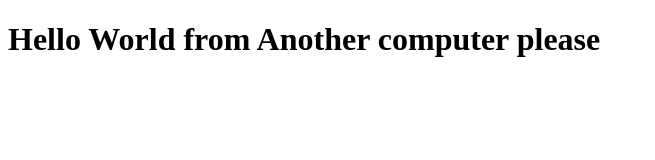
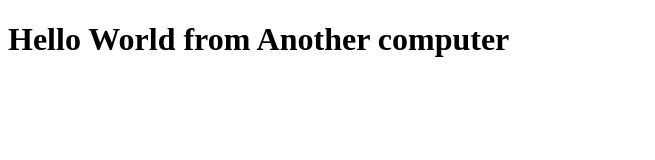
Before and after one commit to rihash/Bootcampfinal, a plain HTML site: page index.html in a window 1280 px wide. Shown: the whole page, without its empty margins (0-655 px from the left). Drawn offline with Linux system fonts and the light colour scheme.

Commit message:
Update index.html

```diff
--- a/index.html
+++ b/index.html
@@ -6,6 +6,6 @@
     <title>Document</title>
 </head>
 <body>
-    <h1>Hello World from Another computer please</h1>
+    <h1>Hello World from Another computer</h1>
 </body>
 </html>
```
